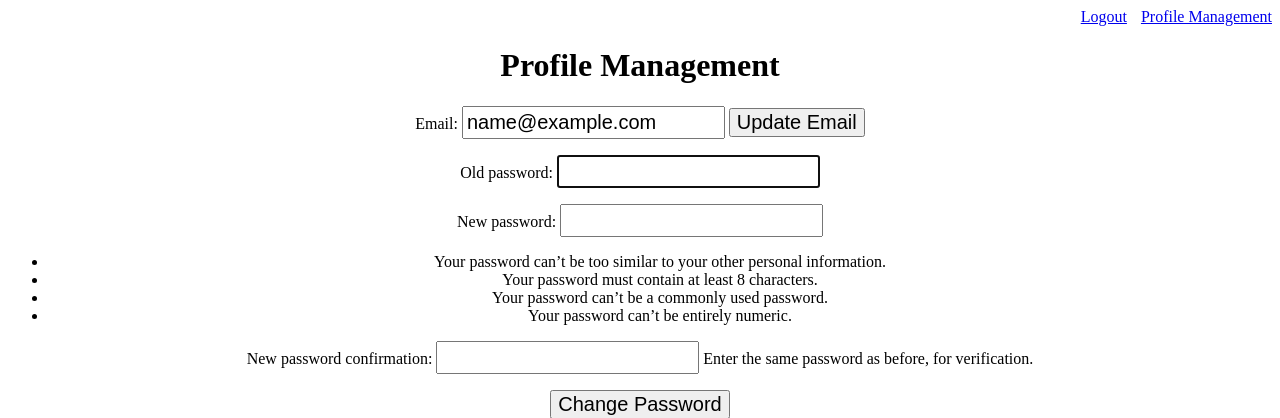
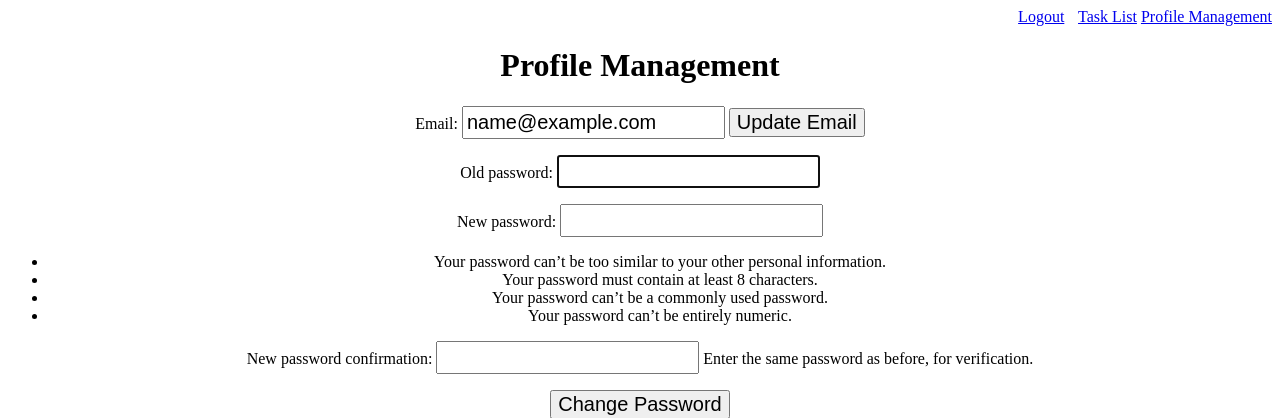
Before and after one commit to DePaul-CSC-394-401/mini-project-team-1, a Django app: page /profile/ in a window 1280 px wide. Shown: the top 418 px of the page. Run offline with Django 5.2, Linux system fonts and the light colour scheme; the visitor is signed in with stand-in values (Sample User, id 1).

Commit message:
Task List button added

```diff
--- a/templates/profile.html
+++ b/templates/profile.html
@@ -5,7 +5,9 @@
     <div style="text-align: right; margin-bottom: 20px;">
         {% if user.is_authenticated %}
             <a href="{% url 'logout' %}" style="margin-right: 10px;">Logout</a>
+            <a href="{% url 'tasks' %}">Task List</a>
             <a href="{% url 'profile_settings' %}">Profile Management</a>
+
         {% endif %}
     </div>
 
```
